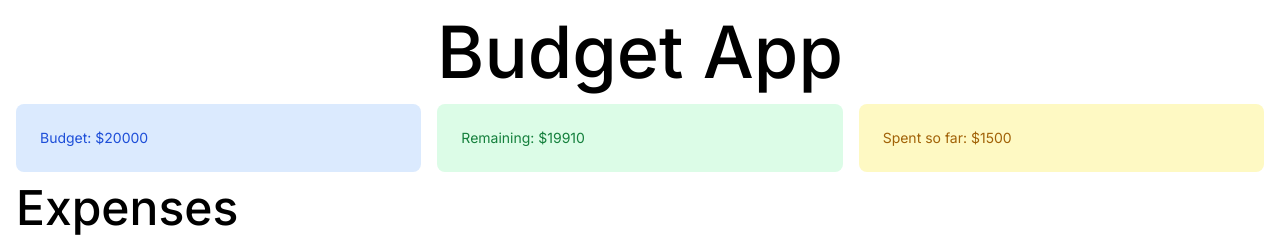
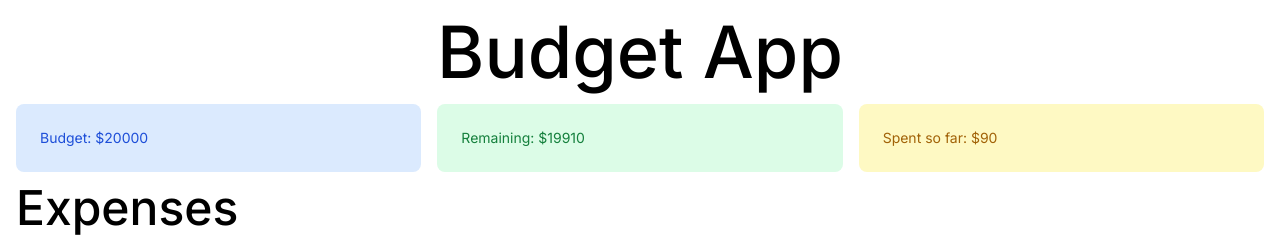
Before and after one commit to mateuszbialowas/BudgetApp-React, a React (Create React App) app: page / in a window 1280 px wide. Shown: the top 237 px of the page. Built offline with nearby package versions, Linux system fonts and the light colour scheme.

Commit message:
expenseTotal component

```diff
--- a/src/components/ExpenseTotal.jsx
+++ b/src/components/ExpenseTotal.jsx
@@ -1,12 +1,16 @@
-import React from "react";
+import React, { useContext } from "react";
+import { AppContext } from "../contex/AppContext";
 
 export default function ExpenseTotal() {
+  const { expenses } = useContext(AppContext);
+
+  const totalExpences = expenses.reduce((total, item) => total + item.cost, 0);
   return (
     <div
       className="bg-yellow-100 rounded-lg p-6 text-sm text-yellow-700 dark:bg-yellow-200 dark:text-yellow-800"
       role="alert"
     >
-      Spent so far: $1500
+      Spent so far: {`$${totalExpences}`}
     </div>
   );
 }
```
